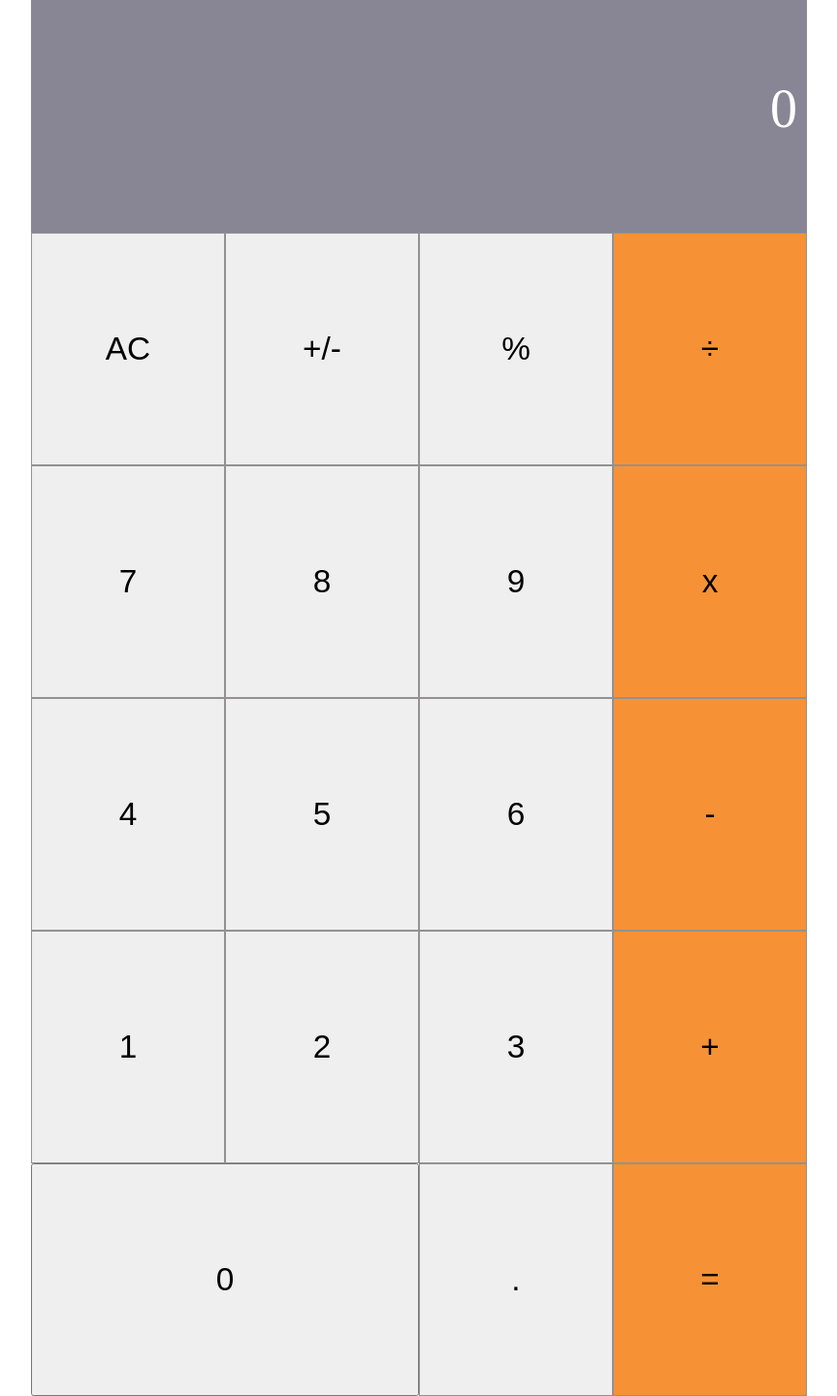
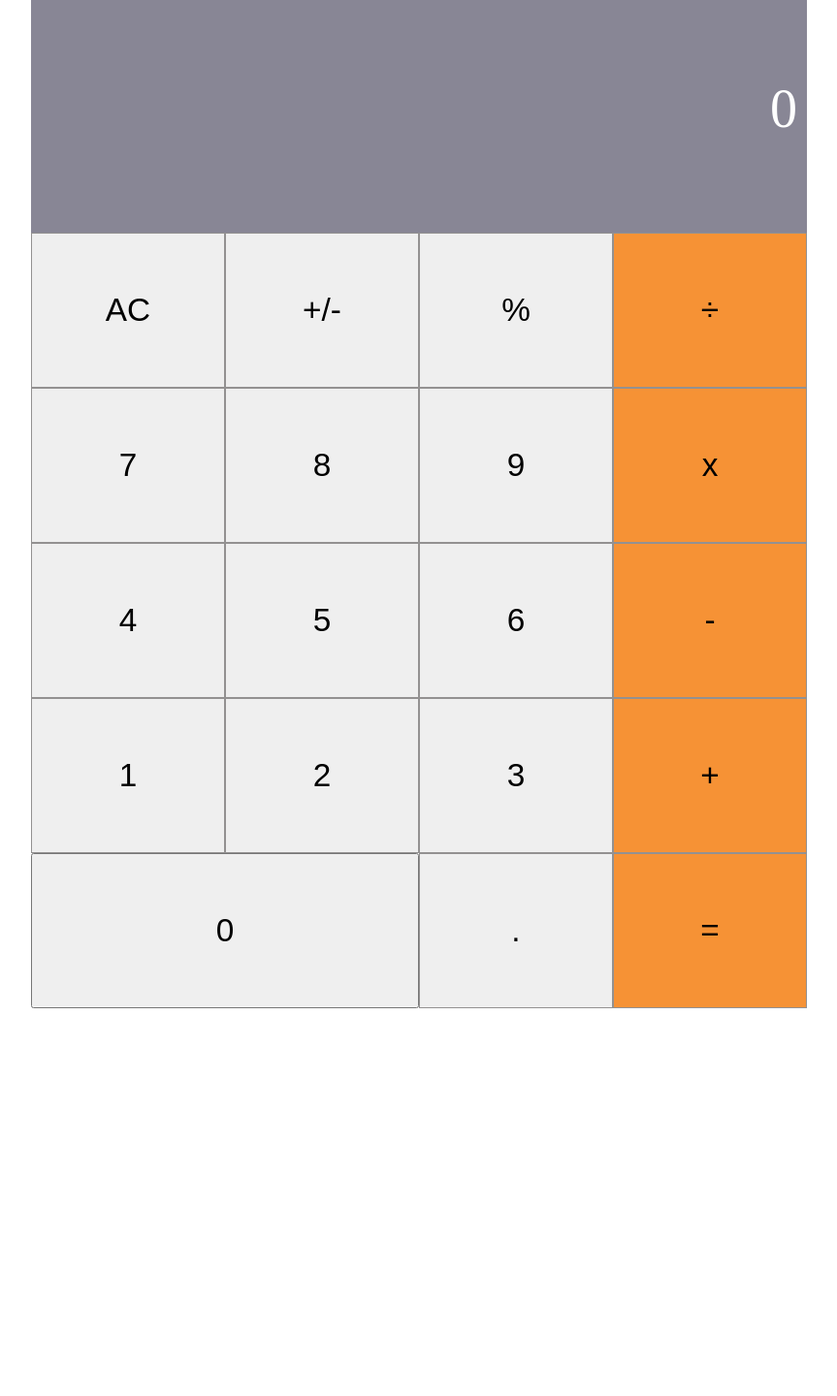
Before and after one commit to digia3d/Math-Magic, a React (Create React App) app: page / in a window 1280 px wide. Shown: the whole page at 97% size, without its empty margins (208-1071 px from the left). After the commit the page ends 1040 px from the top, so only its background shows below. Built offline with nearby package versions, Linux system fonts and the light colour scheme.

Commit message:
Add changes that reviewer sugested

```diff
--- a/src/components/Calculator.css
+++ b/src/components/Calculator.css
@@ -4,9 +4,14 @@
   padding: 0;
 }
 
+.calculator {
+  display: grid;
+  width: 50em;
+  margin: auto;
+}
+
 .calculator-cont {
   display: grid;
-  height: 962px;
   width: 50em;
   margin: auto;
 }
@@ -30,7 +35,6 @@
   display: flex;
   width: 100%;
   margin-top: 0;
-  height: 30vh;
 }
 
 span {
@@ -39,8 +43,9 @@ span {
 
 .btn-opr,
 .btn-opr-right {
-  width: 25%;
+  width: 50%;
   border: 1px solid rgb(147, 145, 145);
+  height: 20vh;
 }
 
 .btn-opr-right {
@@ -48,5 +53,6 @@ span {
 }
 
 .btn-opr-zero {
-  width: 50%;
+  width: 100%;
+  height: 20vh;
 }
```
